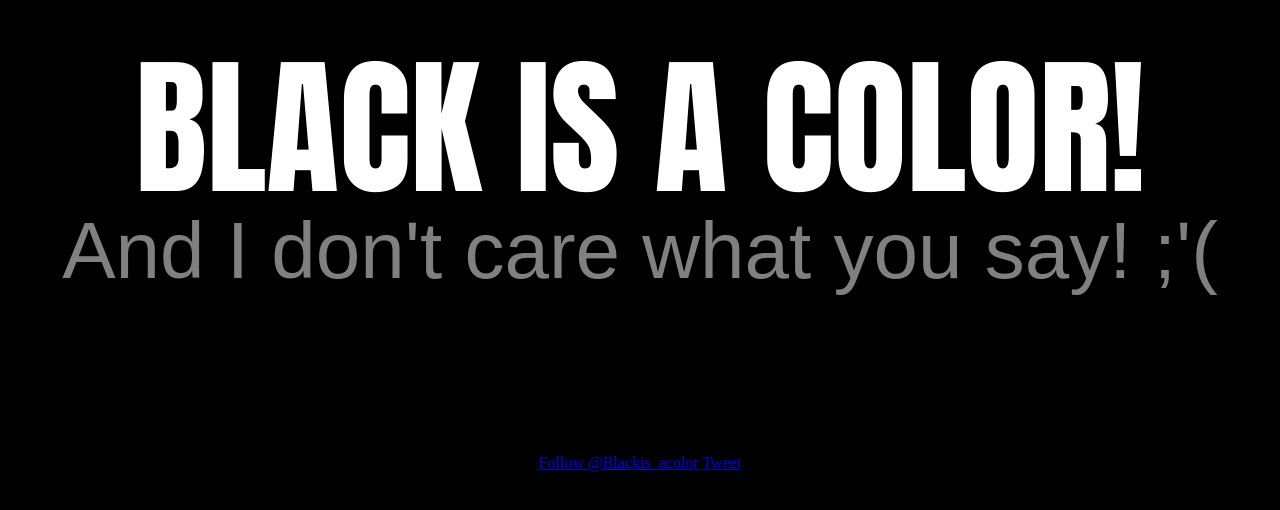
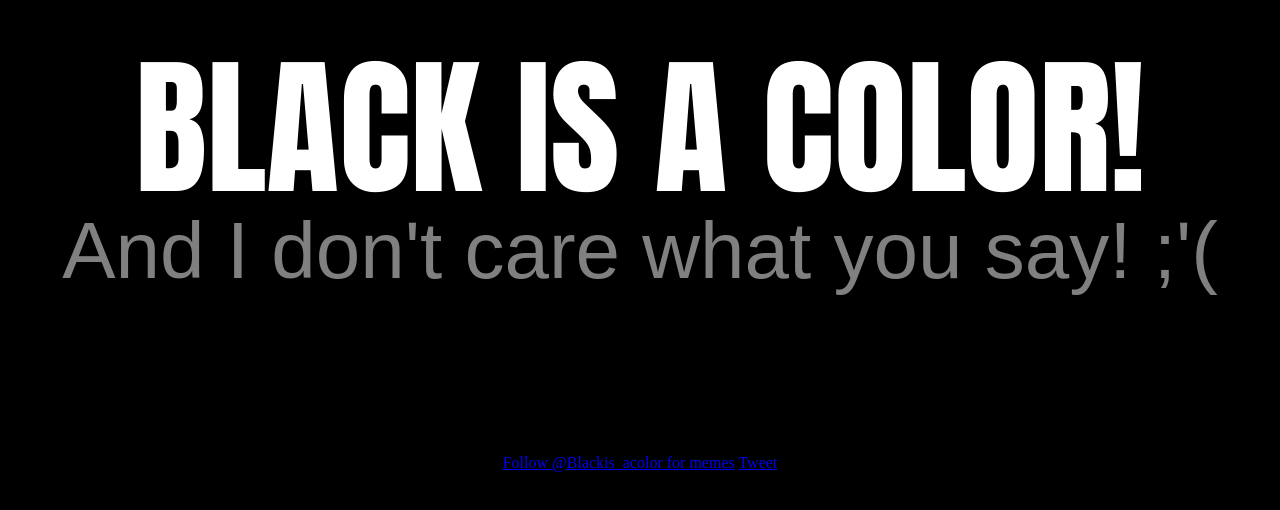
Before and after one commit to heinememes/heinememes.github.io, a plain HTML site: page index.html in a window 1280 px wide. Shown: the part 286-796 px from the top of the page. Drawn offline with Linux system fonts and the light colour scheme.

Commit message:
Update index.html

```diff
--- a/index.html
+++ b/index.html
@@ -14,7 +14,7 @@
         <a class="twitter-follow-button"
         href="https://twitter.com/blackis_acolor"
         data-size="large" data-show-count="true">
-        Follow @Blackis_acolor</a>
+        Follow @Blackis_acolor for memes</a>
         <a href="https://twitter.com/share?ref_src=twsrc%5Etfw" class="twitter-share-button" data-size="large" data-text="Lol look at this dumbass thinking BLACK is a color" data-url="http://blackisacolor.space" data-via="blackis_acolor" data-show-count="false">Tweet</a><script async src="https://platform.twitter.com/widgets.js" charset="utf-8"></script>
         </div>
 
```
